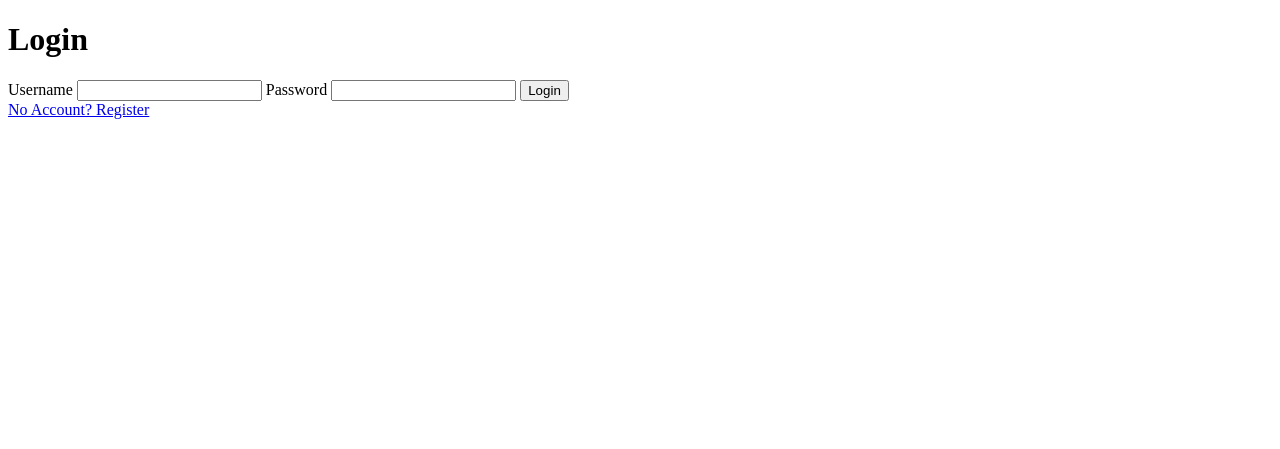
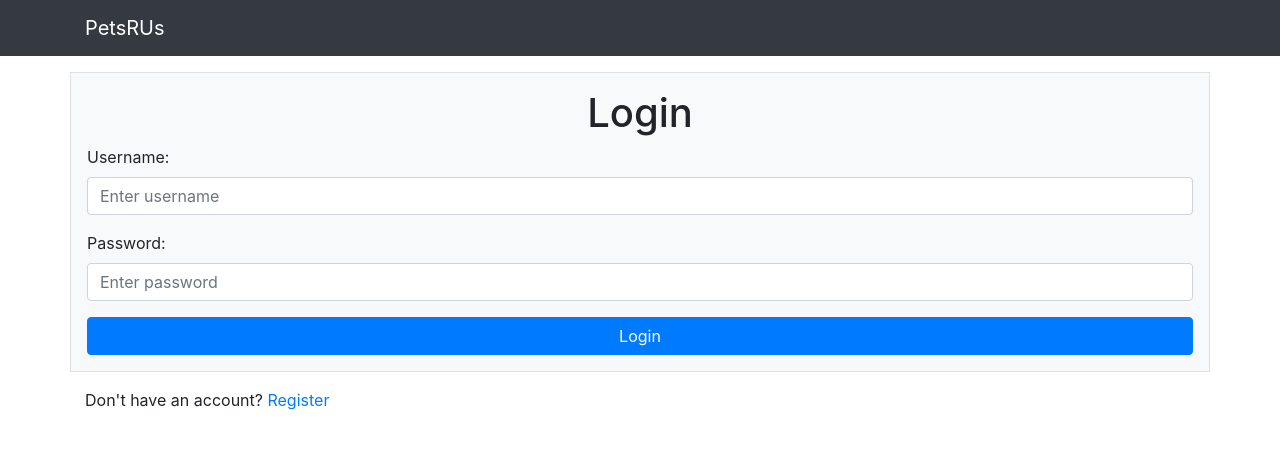
Before and after one commit to Eorate/petsrus, a Flask app: page / in a window 1280 px wide. Shown: the top 449 px of the page. Run offline with Flask 2, Linux system fonts and the light colour scheme; some libraries are stand-ins or nearby versions.

Commit message:
Add CSS to login page
Add Bootstrap 4.4.1 styling to login page

```diff
--- a/petsrus/forms/forms.py
+++ b/petsrus/forms/forms.py
@@ -40,10 +40,10 @@ class RegistrationForm(FlaskForm):
 
 class LoginForm(FlaskForm):
     username = StringField(
-        "Username", validators=[DataRequired(message="Please enter your username")]
+        "Username:", validators=[DataRequired(message="Please enter your username")]
     )
     password = PasswordField(
-        "Password", validators=[DataRequired(message="Please enter your password")]
+        "Password:", validators=[DataRequired(message="Please enter your password")]
     )
     login = SubmitField("Login")
 
--- a/petsrus/templates/_formhelpers.html
+++ b/petsrus/templates/_formhelpers.html
@@ -3,10 +3,8 @@
   {{ field.label }}
   {{ field(**kwargs)|safe }}
   {% if field.errors %}
-    <ul>
     {% for error in field.errors %}
-      <li>{{ error }}</li>
+      <div class="text-danger small">{{ error }}</div>
     {% endfor %}
-    </ul>
   {% endif %}
 {% endmacro %}
--- a/petsrus/templates/index.html
+++ b/petsrus/templates/index.html
@@ -1,5 +1,15 @@
-<!doctype html>
-<title>PetsRUs</title>
+<!DOCTYPE html>
+<html>
+<head>
+    <meta charset="utf-8">
+    <meta name="viewport" content="width=device-width, initial-scale=1">
+    <title>PetsRUs</title>
+  <link rel="stylesheet" href="https://maxcdn.bootstrapcdn.com/bootstrap/4.4.1/css/bootstrap.min.css">
+  <script src="https://ajax.googleapis.com/ajax/libs/jquery/3.4.1/jquery.min.js"></script>
+  <script src="https://cdnjs.cloudflare.com/ajax/libs/popper.js/1.16.0/umd/popper.min.js"></script>
+  <script src="https://maxcdn.bootstrapcdn.com/bootstrap/4.4.1/js/bootstrap.min.js"></script>
+</head>
+<body>
 {% with messages = get_flashed_messages() %}
    {% if messages %}
       {% for message in messages %}
@@ -8,9 +18,27 @@
    {% endif %}
 {% endwith %}
 {% if current_user.is_authenticated %}
+    <nav class="navbar navbar-expand-md bg-dark navbar-dark">
+        <div class="container">
+            <a href="{{ url_for('index') }}" class="navbar-brand mr-3">PetsRUs</a>
+            <button class="navbar-toggler" type="button" data-toggle="collapse" data-target="#collapsibleNavbar">
+                <span class="navbar-toggler-icon"></span>
+            </button>
+            <div class="collapse navbar-collapse" id="collapsibleNavbar">
+                 <ul class="navbar-nav">
+                  <li class="nav-item">
+                    <a href="{{ url_for('pets') }}" class="nav-item nav-link">Add Pet</a>
+                  </li>
+                </ul>
+                 <ul class="navbar-nav ml-auto">
+                  <li class="nav-item">
+                    <a href="{{ url_for('logout') }}" class="nav-item nav-link">Logout</a>
+                  </li>
+                </ul>
+            </div>
+        </div>
+    </nav>
     Hi {{ current_user.username }}!
-    <a href="{{ url_for('logout') }}">Logout</a>
-    <a href="{{ url_for('pets') }}">Add Pet</a>
     {% if pets %}
     <ul>
         {% for pet in pets %}
@@ -22,13 +50,28 @@
     {% endif %}
 
 {% else %}
+<nav class="navbar navbar-expand-md navbar-dark bg-dark mb-3">
+    <div class="container">
+    <a href="{{ url_for('index') }}" class="navbar-brand mr-3">PetsRUs</a>
+    </div>
+</nav>
     {% from "_formhelpers.html" import render_field %}
-    <h1>Login</h1>
+    <div class="container p-3 my-3 border bg-light">
+    <h1 class="text-center">Login</h1>
     <form method=post action="{{ url_for('index') }}">
-        {{ form.csrf_token }}
-        {{ render_field(form.username, required=False) }}
-        {{ render_field(form.password, required=False) }}
-      <input type=submit value=Login>
+      {{ form.csrf_token }}
+      <div class="form-group">
+        {{ render_field(form.username, class='form-control', placeholder="Enter username", required=False) }}
+      </div>
+      <div class="form-group">
+        {{ render_field(form.password, class='form-control', placeholder="Enter password", required=False) }}
+      </div>
+      <button type="submit" class="btn btn-primary btn-block">Login</button>
     </form>
-    <a href="{{ url_for('register') }}">No Account? Register</a>
+    </div>
+    <div class="container">
+        Don't have an account? <a href="{{ url_for('register') }}">Register</a>
+    </div>
 {% endif %}
+</body>
+</html>
```
Also changed, not shown: README.md.
